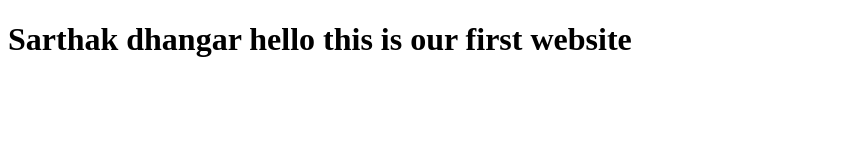
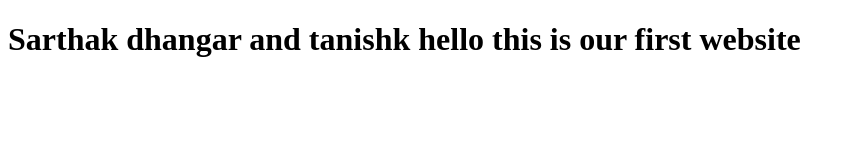
Before and after one commit to sarthak-dhangar/FIRSTPROJECT1, a plain HTML site: page index.html in a window 1280 px wide. Shown: the whole page, without its empty margins (0-854 px from the left). Drawn offline with Linux system fonts and the light colour scheme.

Commit message:
second commit

```diff
--- a/index.html
+++ b/index.html
@@ -7,6 +7,6 @@
     <title>Document</title>
 </head>
 <body>
-    <h1>Sarthak dhangar hello this is our first website</h1>
+    <h1>Sarthak dhangar and tanishk hello this is our first website</h1>
 </body>
 </html>
```
